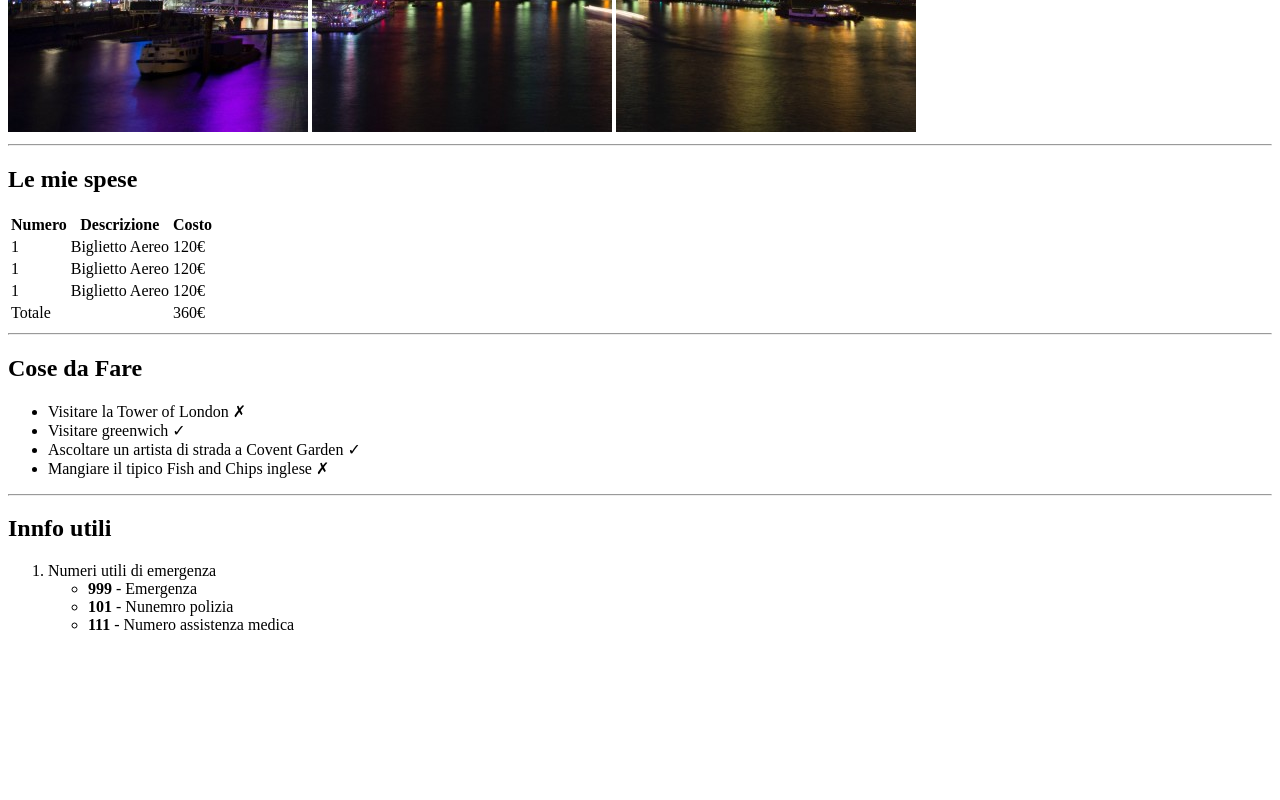
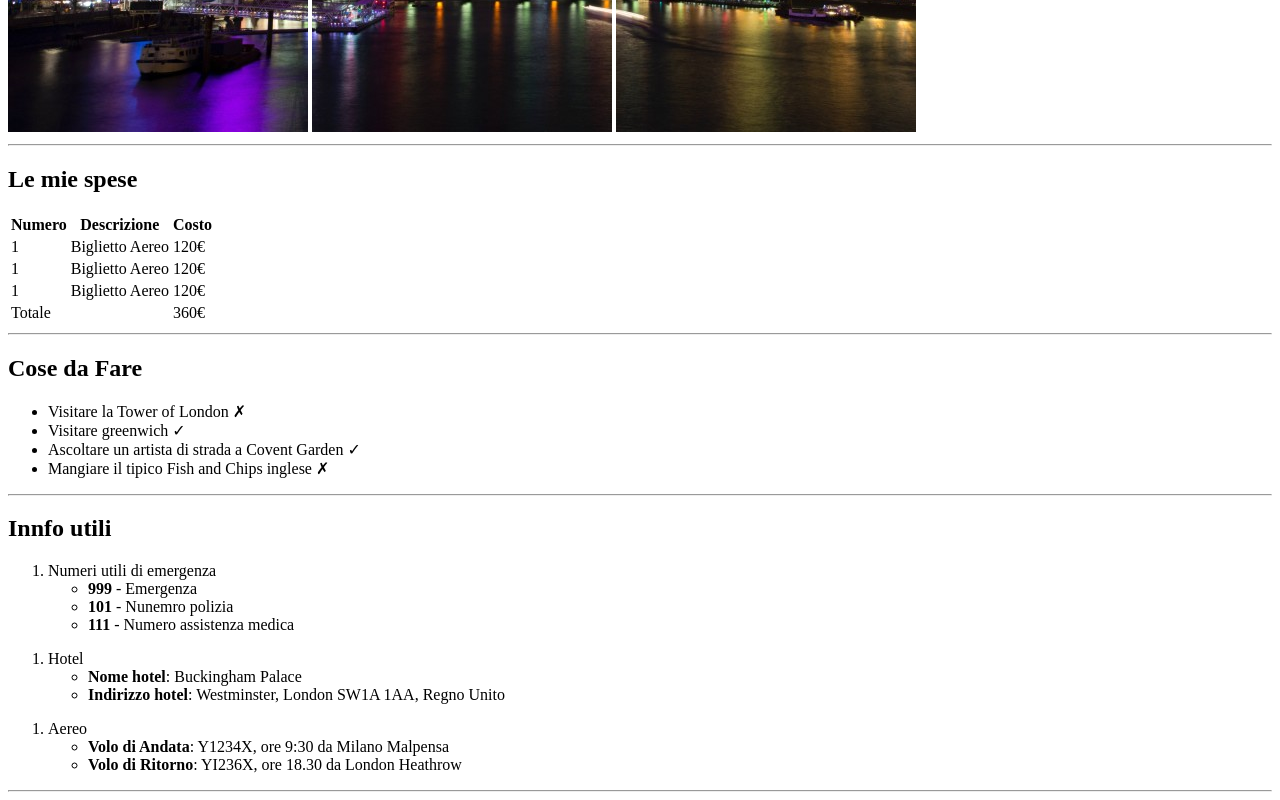
Before and after one commit to francescoturco/html-london-trip, a plain HTML site: page index.html in a window 1280 px wide. Shown: the part 548-1348 px from the top of the page. Before the commit the page ends 1198 px from the top, so only its background shows below. Drawn offline with Linux system fonts and the light colour scheme.

Commit message:
end-list

```diff
--- a/index.html
+++ b/index.html
@@ -59,10 +59,25 @@
                 <li><strong>101</strong> - Nunemro polizia</li>
                 <li><strong>111</strong> - Numero assistenza medica</li>
             </ul>
-
         </li>
     </ol>
-
+    <ol>
+        <li>Hotel
+            <ul>
+                <li><strong>Nome hotel</strong>: Buckingham Palace</li>
+                <li><strong>Indirizzo hotel</strong>: Westminster, London SW1A 1AA, Regno Unito</li>
+            </ul>
+        </li>
+    </ol>
+    <ol>
+        <li>Aereo
+            <ul>
+                <li><strong>Volo di Andata</strong>: Y1234X, ore 9:30 da Milano Malpensa</li>
+                <li><strong>Volo di Ritorno</strong>: YI236X, ore 18.30 da London Heathrow</li>
+            </ul>
+        </li>
+    </ol>
+<hr>
 
 </body>
 </html>
```
